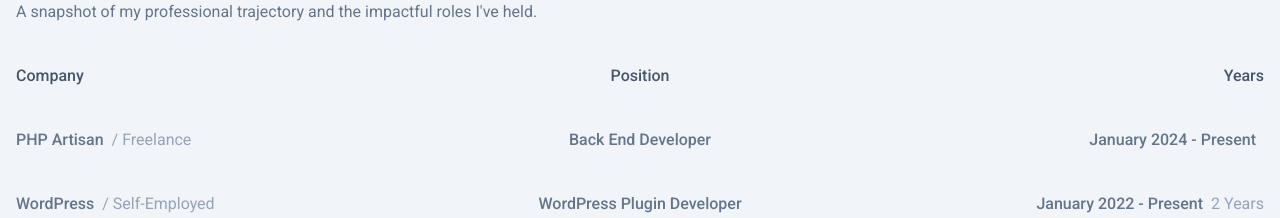
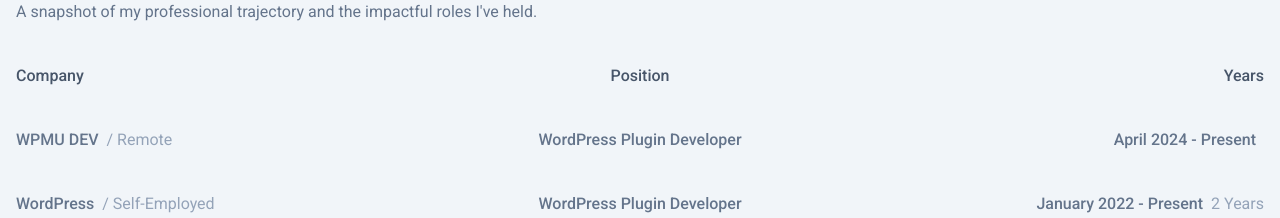
Before and after one commit to devkabir/devkabir.github.io, a Vue app: page / in a window 1280 px wide. Shown: the part 1820-2038 px from the top of the page. Built offline with nearby package versions, Linux system fonts and the light colour scheme.

Commit message:
experience update

```diff
--- a/src/components/Experience.vue
+++ b/src/components/Experience.vue
@@ -8,10 +8,10 @@
     "A snapshot of my professional trajectory and the impactful roles I've held.",
   experience: [
     {
-      company: "PHP Artisan",
-      location: "Freelance",
-      role: "Back End Developer",
-      start: "Jan 2024",
+      company: "WPMU DEV",
+      location: "Remote",
+      role: "WordPress Plugin Developer",
+      start: "April 2024",
       end: "Present",
     },
     {
--- a/src/components/Testimonial.vue
+++ b/src/components/Testimonial.vue
@@ -1,7 +1,7 @@
 <script setup>
 import Card from "./Card.vue";
 import SectionTitle from "./SectionTitle.vue";
-import Basebutton from "./basebutton.vue";
+import BaseButton from "./BaseButton.vue";
 
 const section = {
   title: "Feedback",
@@ -53,9 +53,9 @@
         </Card>
       </div>
       <div class="flex justify-center py-4">
-        <Basebutton href="https://www.fiverr.com/developerkabir" type="primary">
+        <base-button href="https://www.fiverr.com/developerkabir" type="primary">
           Learn More
-        </Basebutton>
+        </base-button>
       </div>
     </div>
   </section>
```
